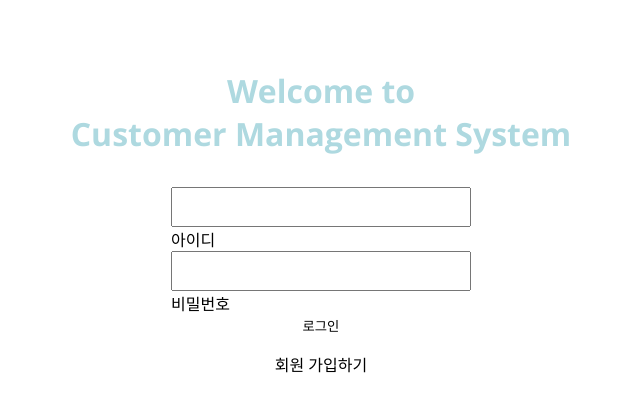
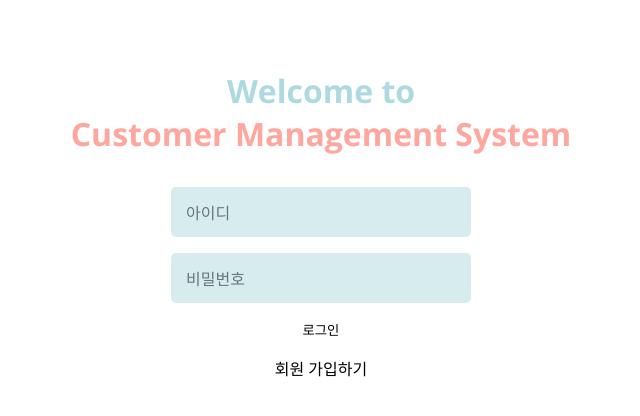
Before and after one commit to Minjoo522/CRM, a Flask app: page /login in a window 1280 px wide. Shown: the top 416 px of the page, without its empty margins (319-959 px from the left). Run offline with Flask 3, Linux system fonts and the light colour scheme.

Commit message:
🎨 move pages

```diff
--- a/app.py
+++ b/app.py
@@ -1,20 +1,23 @@
-from flask import Flask, render_template, request, redirect, url_for, session
-from werkzeug.security import generate_password_hash, check_password_hash
-import csv
+from flask import Flask, redirect, url_for, session
 import os
-
 from pagination import Pagination
 
 app = Flask(__name__)
+
+# views
+from views import items_view, login_view, logout_view, signup_view, users_view, user_detail_view, stores_view, store_detail_view, item_detail_view, orders_view, order_items_view
 app.secret_key = os.urandom(24)
-
-def load_file(file_path):
-    with open(file_path, "r", encoding="utf-8") as file:
-        data_list = []
-        datas = csv.DictReader(file, skipinitialspace=True)
-        for data in datas:
-            data_list.append(data)
-    return data_list
+app.register_blueprint(login_view.bp)
+app.register_blueprint(logout_view.bp)
+app.register_blueprint(signup_view.bp)
+app.register_blueprint(users_view.bp)
+app.register_blueprint(user_detail_view.bp)
+app.register_blueprint(stores_view.bp)
+app.register_blueprint(store_detail_view.bp)
+app.register_blueprint(items_view.bp)
+app.register_blueprint(item_detail_view.bp)
+app.register_blueprint(orders_view.bp)
+app.register_blueprint(order_items_view.bp)
 
 @app.route('/')
 def index():
@@ -23,186 +26,8 @@ def index():
     else:
         return redirect(url_for('login'))
 
-# Log in
-@app.route('/login', methods=['GET', 'POST'])
-def login():
-    error = None
-    if request.method == 'POST':
-        members = load_file("src/member.csv")
-        id_ = request.form['id']
-        password = request.form['password']
-
-        for member in members:
-            if id_ == member["Id"]:
-                print(id_, member["Id"])
-                stored_password = member["Password"]
-                if check_password_hash(stored_password, password):
-                    session['id'] = id_
-                    return redirect(url_for('users'))
-                else:
-                    error = '비밀번호가 틀렸습니다.'
-                    break
-            error = '존재하지 않는 회원입니다.'
-
-    return render_template("auth/login.html", error = error)
-
-# Log out
-@app.route('/logout')
-def logout():
-    session.pop('id', None)
-
-# Signup
-@app.route('/signup', methods=['GET', 'POST'])
-def signup():
-    members = load_file("src/member.csv")
-    error = None
-    if request.method == 'POST':
-        sign_id = request.form['sign_id']
-        password1 = request.form['password1']
-        password2 = request.form['password2']
-
-        if any(member["Id"] == sign_id for member in members):
-            error = '아이디 중복'
-        elif password1 != password2:
-            error = '비밀번호가 일치하지 않습니다.'
-        else:
-            new_member = {"Id": sign_id, "Password": generate_password_hash(password1)}
-            with open("src/member.csv", "a", encoding="utf-8", newline="") as file:
-                fieldnames = ["Id", "Password"]
-                writer = csv.DictWriter(file, fieldnames=fieldnames)
-                writer.writerow(new_member)
-            return redirect(url_for('login'))
-    return render_template("auth/signup.html", error = error)
-
-@app.route('/users')
-def users():
-    page = request.args.get('page', default=1, type=int)
-    search_name = request.args.get('name', default="", type=str)
-    search_gender = request.args.get('gender', default="", type=str)
-    users = load_file("src/user.csv")
-
-    data = []
-    page_data = []
-
-    for user in users:
-        if search_name in user['Name']:
-            if search_gender in user['Gender']:
-                data.append(user)
-
-    keywords = ""
-    keywords += "&name=" + search_name
-    keywords += "&gender=" + search_gender
-
-    total_pages = Pagination().get_total_pages(data)
-    start_index = Pagination().get_start_index(page)
-    end_index = Pagination().get_end_index(start_index)
-    page_data = data[start_index:end_index]
-    return render_template("users.html", users = page_data, total_pages = total_pages, current_page = page, keywords = keywords, search_name=search_name)
-
-@app.route('/user_detail/<selected_id>')
-def user_detail(selected_id):
-    users = load_file("src/user.csv")
-    for user in users:
-        if user['Id'] == selected_id:
-            return render_template("user_detail.html", user = user)
-
-@app.route('/stores')
-def stores():
-    page = request.args.get('page', default=1, type=int)
-    search_store_name = request.args.get('store-name', default="", type=str)
-    stores = load_file("src/store.csv")
-
-    data = []
-    page_data = []
-
-    for store in stores:
-        if search_store_name in store['Name']:
-            data.append(store)
-
-    keywords = ""
-    keywords += "&store-name=" + search_store_name
-
-    total_pages = Pagination().get_total_pages(data)
-    start_index = Pagination().get_start_index(page)
-    end_index = Pagination().get_end_index(start_index)
-    page_data = data[start_index:end_index]
-    return render_template("stores.html", stores = page_data, total_pages = total_pages, current_page = page, keywords = keywords, search_store_name = search_store_name)
-
-@app.route('/store_detail/<selected_id>')
-def store_detail(selected_id):
-    stores = load_file("src/store.csv")
-    for store in stores:
-        if store['Id'] == selected_id:
-            return render_template("store_detail.html", store = store)
-
-@app.route('/items')
-def items():
-    page = request.args.get('page', default=1, type=int)
-    search_type = request.args.get('type', default="", type=str)
-    items = load_file("src/item.csv")
-
-    data = []
-    page_data = []
-
-    # 아이템 타입 분류
-    item_type = { item['Type'] for item in items }
-
-    for item in items:
-        if search_type in item['Type']:
-            data.append(item)
-
-    keywords = ""
-    keywords += "&type=" + search_type
-
-    total_pages = Pagination().get_total_pages(data)
-    start_index = Pagination().get_start_index(page)
-    end_index = Pagination().get_end_index(start_index)
-    page_data = data[start_index:end_index]
-    return render_template("items.html", items = page_data, total_pages = total_pages, current_page = page, item_type = item_type, keywords=keywords)
-
-@app.route('/item_detail/<selected_id>')
-def item_detail(selected_id):
-    items = load_file("src/item.csv")
-    for item in items:
-        if item['Id'] == selected_id:
-            return render_template("item_detail.html", item = item)
-
-@app.route('/orders')
-def orders():
-    page = request.args.get('page', default=1, type=int)
-    orders = load_file("src/order.csv")
-
-    data = []
-    page_data = []
-
-    for order in orders:
-        data.append(order)
-
-    total_pages = Pagination().get_total_pages(data)
-    start_index = Pagination().get_start_index(page)
-    end_index = Pagination().get_end_index(start_index)
-    page_data = data[start_index:end_index]
-    return render_template("orders.html", orders = page_data, total_pages = total_pages, current_page = page)
-
 # orderitem_detail
 # @app.route('/orderitem_detail')
 
-@app.route('/order_items')
-def order_items():
-    page = request.args.get('page', default=1, type=int)
-    order_items = load_file("src/orderitem.csv")
-
-    data = []
-    page_data = []
-
-    for order_item in order_items:
-        data.append(order_item)
-
-    total_pages = Pagination().get_total_pages(data)
-    start_index = Pagination().get_start_index(page)
-    end_index = Pagination().get_end_index(start_index)
-    page_data = data[start_index:end_index]
-    return render_template("order_items.html", order_items = page_data, total_pages = total_pages, current_page = page)
-
 if __name__ == "__main__":
     app.run(host="0.0.0.0", debug=True, port="8001")
--- a/static/css/screens/login.css
+++ b/static/css/screens/login.css
@@ -11,17 +11,39 @@
   color: var(--color-primary);
 }
 
-.login__error {
+.login__title--highlight {
   color: var(--color-accent);
 }
 
-.login__form {
+.login__error {
+  color: var(--color-accent);
+  font-size: 1rem;
+}
+
+.login__forms {
   display: flex;
   flex-direction: column;
   padding: 1rem;
+  gap: 1rem;
+}
+
+.login__form {
+  position: relative;
 }
 
 .login__input {
+  padding: 1rem;
   width: 300px;
-  height: 40px;
+  height: 50px;
+  background-color: var(--color-primary);
+  opacity: 0.5;
+  border-radius: 5px;
 }
+
+.login__label {
+  position: absolute;
+  top: 25%;
+  left: 5%;
+  color: var(--color-text);
+  opacity: 0.5;
+}
--- a/static/css/style.css
+++ b/static/css/style.css
@@ -49,6 +49,10 @@ button:hover {
   cursor: pointer;
 }
 
+input {
+  border: none;
+}
+
 /* common */
 .max-container {
   width: 75%;
--- a/templates/auth/login.html
+++ b/templates/auth/login.html
@@ -2,18 +2,24 @@
 <main class="login__main">
   <h2 class="login__title">
     Welcome to<br />
-    Customer Management System
+    <span class="login__title--highlight">Customer Management System</span>
   </h2>
   {% if error %}
   <p class="login__error">{{ error }}</p>
   {% endif %}
-  <form class="login__form" action="/login" method="post">
-    <input class="login__input" type="id" name="id" maxlength="10" required />
-    <label for="id">아이디</label>
-    <input class="login__input" type="password" name="password" required />
-    <label for="password">비밀번호</label>
+  <form class="login__forms" action="/login" method="post">
+    <div class="login__form">
+      <input class="login__input" type="id" name="id" maxlength="10" required />
+      <label class="login__label" for="id">아이디</label>
+    </div>
+    <div class="login__form">
+      <input class="login__input" type="password" name="password" required />
+      <label class="login__label" for="password">비밀번호</label>
+    </div>
     <button class="login__button" type="submit">로그인</button>
   </form>
-  <a class="login__signup" href="{{ url_for('signup') }}">회원 가입하기</a>
+  <a class="login__signup" href="{{ url_for('signup.signup') }}"
+    >회원 가입하기</a
+  >
 </main>
 {% endblock %}
--- a/templates/components/layout.html
+++ b/templates/components/layout.html
@@ -7,6 +7,11 @@
       rel="stylesheet"
       href="{{ url_for('static', filename='css/style.css') }}"
     />
+    <script
+      type="module"
+      src="{{ url_for('static', filename='js/main.js')}}"
+      defer
+    ></script>
     <title>Customer Management System</title>
   </head>
   <body>
--- /dev/null
+++ b/views/login_view.py
@@ -0,0 +1,27 @@
+from flask import Blueprint, request, session, redirect, url_for, render_template
+from werkzeug.security import check_password_hash
+from load_file import load_file
+
+bp = Blueprint('login', __name__)
+
+@bp.route('/login', methods=['GET', 'POST'])
+def login():
+    error = None
+    if request.method == 'POST':
+        members = load_file("src/member.csv")
+        id_ = request.form['id']
+        password = request.form['password']
+
+        for member in members:
+            if id_ == member["Id"]:
+                print(id_, member["Id"])
+                stored_password = member["Password"]
+                if check_password_hash(stored_password, password):
+                    session['id'] = id_
+                    return redirect(url_for('users.users'))
+                else:
+                    error = '비밀번호가 틀렸습니다.'
+                    break
+            error = '존재하지 않는 회원입니다.'
+
+    return render_template("auth/login.html", error = error)
```
Also changed, not shown: load_file.py (added, +9 -0 lines), static/js/main.js (added, +7 -0 lines), views/item_detail_view.py (added, +11 -0 lines), views/items_view.py (added, +30 -0 lines), views/logout_view.py (added, +7 -0 lines), views/order_items_view.py (added, +22 -0 lines), views/orders_view.py (added, +22 -0 lines), views/signup_view.py (added, +28 -0 lines), views/store_detail_view.py (added, +11 -0 lines), views/stores_view.py (added, +27 -0 lines), views/user_detail_view.py (added, +11 -0 lines), views/users_view.py (added, +30 -0 lines).
